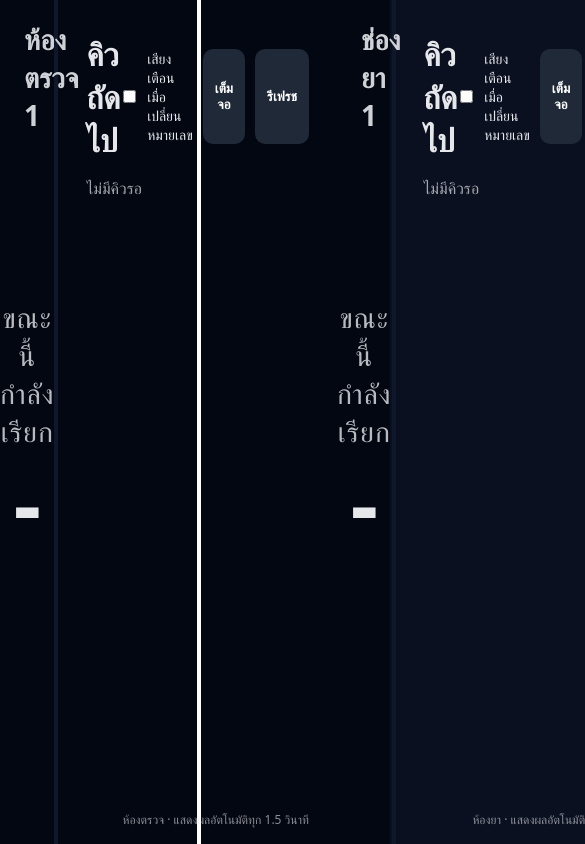
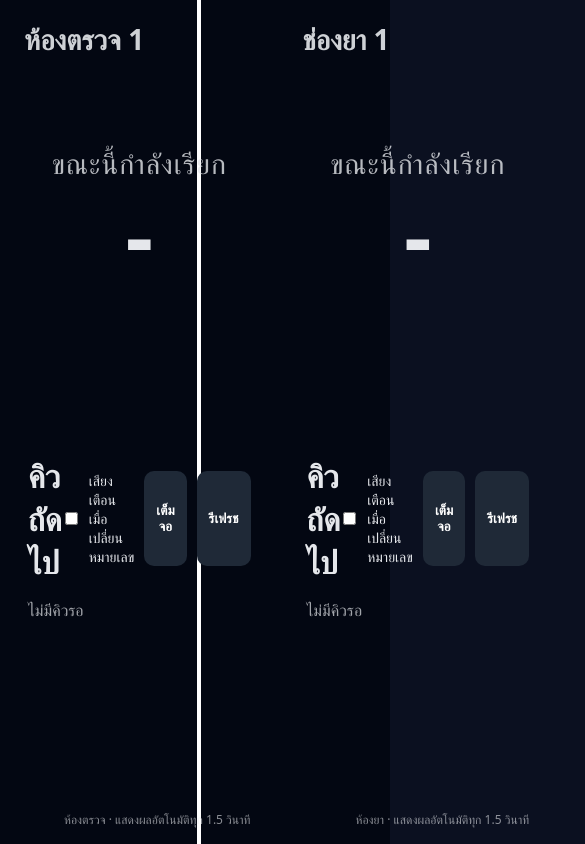
Before and after one commit to suphotsudsee/pharmacy-queue, a Next.js app: page /display in a window 390 px wide. Shown: the top 844 px of the page, 585 px wide, since content can reach past the window. Built offline with nearby package versions, Linux system fonts and the light colour scheme.

Commit message:
feat: update layout structure in DisplayPage for improved responsiveness and organization

```diff
--- a/app/display/page.tsx
+++ b/app/display/page.tsx
@@ -53,8 +53,9 @@ function Board({ room }: { room: Room }) {
   };
 
   return (
-    <div style={{ display: 'grid', gridTemplateColumns: '1.2fr 1fr', height: '100%' }}>
-      <section style={{ display: 'flex', alignItems: 'center', justifyContent: 'center', borderRight: '4px solid #0f172a', position: 'relative' }}>
+<div style={{ display: 'grid', gridTemplateRows: '1fr 1fr', height: '100vh' }}>
+  {/* ส่วนบน: แสดงตัวเลข */}
+  <section style={{ display: 'flex', alignItems: 'center', justifyContent: 'center', position: 'relative' }}>
     <div style={{ position: 'absolute', top: 20, left: 24, fontSize: 28, fontWeight: 800, opacity: 0.9 }}>{snap?.counterName ?? (room === 'exam' ? 'ห้องตรวจ' : 'ช่องยา')}</div>
     <div>
       <div style={{ textAlign: 'center', opacity: 0.8, fontSize: 28, letterSpacing: 1 }}>ขณะนี้กำลังเรียก</div>
@@ -63,6 +64,8 @@ function Board({ room }: { room: Room }) {
       </div>
     </div>
   </section>
+
+  {/* ส่วนล่าง: คิวถัดไป */}
   <section style={{ padding: '32px 28px', position: 'relative' }}>
     <div style={{ display: 'flex', justifyContent: 'space-between', alignItems: 'center' }}>
       <h2 style={{ margin: 0, fontSize: 32, fontWeight: 800 }}>คิวถัดไป</h2>
```
Lines whose indentation alone changed are shown as unchanged.
